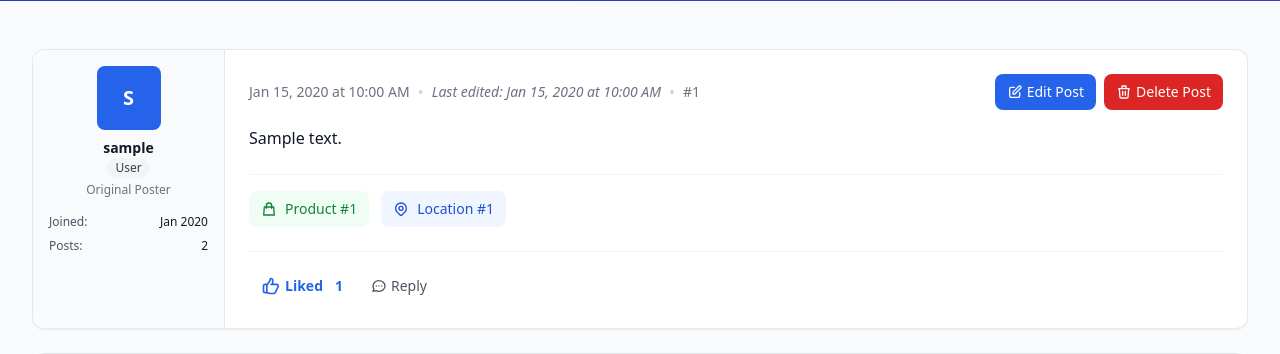
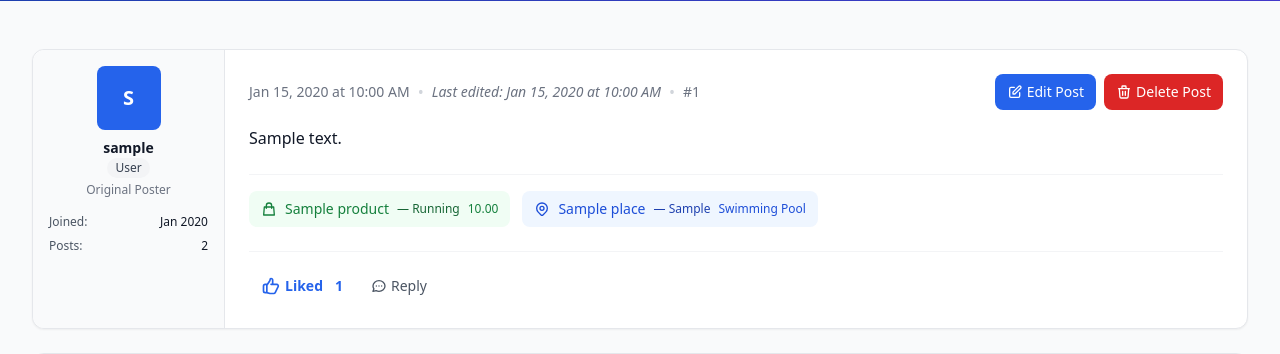
Before and after one commit to pbp-kelompok-d1/triathlon, a Django app: page /forum/00000000-0000-0000-0000-000000000001/ in a window 1280 px wide. Shown: the part 363-717 px from the top of the page. Run offline with Django 5.2, Linux system fonts and the light colour scheme; a user stored in the database is signed in; tables that the repository leaves empty hold one stand-in row (values such as "Sample post"); some libraries are stand-ins or nearby versions.

Commit message:
implement quoting product and locations

```diff
--- a/forum/models.py
+++ b/forum/models.py
@@ -37,7 +37,9 @@ class ForumPost(models.Model):
     is_pinned = models.BooleanField(default=False)
 
     # External connections for future apps
-    product_id = models.IntegerField(null=True, blank=True)  # Will link to Product model later
+    # product_id uses UUIDs to match Product.id (Product uses a UUID primary key)
+    product_id = models.UUIDField(null=True, blank=True)
+    # location_id remains IntegerField because Place uses integer PKs
     location_id = models.IntegerField(null=True, blank=True)  # Will link to Location model later
 
     # each user can like a post only once
--- a/forum/templates/forum_thread.html
+++ b/forum/templates/forum_thread.html
@@ -90,19 +90,10 @@
               <span class="text-gray-600">Posts:</span>
               <span class="text-gray-900">{{ original_poster_total_posts }}</span>
             </div>
-            <!-- <div class="flex justify-between">
-              <span class="text-gray-600">Reputation:</span>
-              <span class="text-gray-900">-</span>
-            </div> -->
+
             {% endif %}
           </div>
 
-          <!-- User Status/Badges -->
-          <!-- <div class="mt-4 pt-4 border-t border-gray-200">
-            <div class="inline-block px-2 py-1 bg-green-100 text-green-800 text-xs rounded">
-              Online
-            </div>
-          </div> -->
         </div>
 
         <!-- Main Content Area -->
@@ -152,10 +143,23 @@
           </div>
 
           <!-- External Links -->
-          {% if post.product_id or post.location_id %}
+          {% if linked_product or linked_place or post.product_id or post.location_id %}
           <div class="mt-6 pt-4 border-t border-gray-100">
             <div class="flex gap-3 flex-wrap">
-              {% if post.product_id %}
+              {% if linked_product %}
+              <a href="{% url 'shop:product_detail' linked_product.id %}" class="inline-flex items-center px-3 py-2 bg-green-50 text-green-700 rounded-lg text-sm hover:bg-green-100" title="View product details">
+                <svg class="w-4 h-4 mr-2" fill="none" stroke="currentColor" viewBox="0 0 24 24">
+                  <path stroke-linecap="round" stroke-linejoin="round" stroke-width="2" d="M16 11V7a4 4 0 00-8 0v4M5 9h14l1 12H4L5 9z"></path>
+                </svg>
+                <span class="font-medium">{{ linked_product.name }}</span>
+                {% if linked_product.category %}
+                <span class="ml-2 text-xs text-green-800">— {{ linked_product.get_category_display }}</span>
+                {% endif %}
+                {% if linked_product.price %}
+                <span class="ml-2 text-xs text-green-700">{{ linked_product.price }}</span>
+                {% endif %}
+              </a>
+              {% elif post.product_id %}
               <div class="inline-flex items-center px-3 py-2 bg-green-50 text-green-700 rounded-lg text-sm">
                 <svg class="w-4 h-4 mr-2" fill="none" stroke="currentColor" viewBox="0 0 24 24">
                   <path stroke-linecap="round" stroke-linejoin="round" stroke-width="2" d="M16 11V7a4 4 0 00-8 0v4M5 9h14l1 12H4L5 9z"></path>
@@ -163,7 +167,22 @@
                 Product #{{ post.product_id }}
               </div>
               {% endif %}
-              {% if post.location_id %}
+
+              {% if linked_place %}
+              <a href="{% url 'place:place_detail' linked_place.pk %}" class="inline-flex items-center px-3 py-2 bg-blue-50 text-blue-700 rounded-lg text-sm hover:bg-blue-100" title="View location details">
+                <svg class="w-4 h-4 mr-2" fill="none" stroke="currentColor" viewBox="0 0 24 24">
+                  <path stroke-linecap="round" stroke-linejoin="round" stroke-width="2" d="M17.657 16.657L13.414 20.9a1.998 1.998 0 01-2.827 0l-4.244-4.243a8 8 0 1111.314 0z"></path>
+                  <path stroke-linecap="round" stroke-linejoin="round" stroke-width="2" d="M15 11a3 3 0 11-6 0 3 3 0 016 0z"></path>
+                </svg>
+                <span class="font-medium">{{ linked_place.name }}</span>
+                {% if linked_place.city %}
+                <span class="ml-2 text-xs text-blue-800">— {{ linked_place.city }}</span>
+                {% endif %}
+                {% if linked_place.genre %}
+                <span class="ml-2 text-xs text-blue-700">{{ linked_place.genre }}</span>
+                {% endif %}
+              </a>
+              {% elif post.location_id %}
               <div class="inline-flex items-center px-3 py-2 bg-blue-50 text-blue-700 rounded-lg text-sm">
                 <svg class="w-4 h-4 mr-2" fill="none" stroke="currentColor" viewBox="0 0 24 24">
                   <path stroke-linecap="round" stroke-linejoin="round" stroke-width="2" d="M17.657 16.657L13.414 20.9a1.998 1.998 0 01-2.827 0l-4.244-4.243a8 8 0 1111.314 0z"></path>
@@ -349,12 +368,6 @@
                 </div> -->
               </div>
 
-              <!-- User Status -->
-              <!-- <div class="mt-4 pt-4 border-t border-gray-200">
-                <div class="inline-block px-2 py-1 bg-green-100 text-green-800 text-xs rounded">
-                  Online
-                </div>
-              </div> -->
             </div>
 
             <!-- Main Reply Content -->
@@ -867,8 +880,8 @@ function openEditModal() {
         content: dataEl.dataset.content,
         category: dataEl.dataset.category,
         sport_category: dataEl.dataset.sportCategory,
-        product_id: dataEl.dataset.productId ? parseInt(dataEl.dataset.productId) : null,
-        location_id: dataEl.dataset.locationId ? parseInt(dataEl.dataset.locationId) : null,
+      product_id: dataEl.dataset.productId ? dataEl.dataset.productId : null,
+      location_id: dataEl.dataset.locationId ? parseInt(dataEl.dataset.locationId) : null,
         is_pinned: dataEl.dataset.isPinned === 'true'
     };
     showEditModal(postData);
--- a/forum/views.py
+++ b/forum/views.py
@@ -27,6 +27,9 @@ from django.contrib.auth.decorators import login_required
 from django.utils import timezone
 from .models import ForumPost, ForumReply
 from .forms import ForumPostForm
+from place.models import Place
+from shop.models import Product
+import uuid
 
 
 # ================================ SHOWING FORUM POSTS AND DETAILS AND JSON DATA ================================
@@ -54,6 +57,9 @@ def show_forums(request):
         'user': request.user,
         'last_login': request.COOKIES.get('last_login', 'Never')
     }
+    # Include available places and products for the create-post modal dropdowns
+    context['places'] = Place.objects.all()
+    context['products'] = Product.objects.all()
     return render(request, "forums.html", context)
 
 
@@ -90,11 +96,27 @@ def post_detail(request, id):
     user_has_liked_post = False
     if request.user.is_authenticated:
         user_has_liked_post = post.user_has_liked(request.user)
+    # Try to resolve linked Product and Place objects (if any)
+    linked_product = None
+    linked_place = None
+    try:
+        if post.product_id:
+            linked_product = Product.objects.filter(pk=post.product_id).first()
+    except Exception:
+        linked_product = None
+    try:
+        if post.location_id:
+            linked_place = Place.objects.filter(pk=post.location_id).first()
+    except Exception:
+        linked_place = None
+
     context = {
         'post': post,
         'replies': replies_with_counts,
         'original_poster_total_posts': original_poster_total_posts,
-        'user_has_liked_post': user_has_liked_post
+        'user_has_liked_post': user_has_liked_post,
+        'linked_product': linked_product,
+        'linked_place': linked_place,
     }
     return render(request, "forum_thread.html", context)
 
@@ -113,7 +135,7 @@ def show_json(request):
             'sport_category_display': post.get_sport_category_display(),
             'post_views': post.post_views,
             'is_pinned': post.is_pinned,
-            'product_id': post.product_id,
+            'product_id': str(post.product_id) if post.product_id else None,
             'location_id': post.location_id,
             'created_at': post.created_at.strftime('%b %d, %Y'),
             'author': post.author.username if post.author else 'Anonymous',
@@ -146,6 +168,19 @@ def add_post_ajax(request):
     is_admin = hasattr(user, 'profile') and user.profile.role == 'ADMIN'
     is_pinned = (request.POST.get("is_pinned") == 'on') if is_admin else False
 
+    # Convert product/location IDs safely
+    def _to_uuid_or_none(val):
+        try:
+            return uuid.UUID(val) if val else None
+        except (ValueError, TypeError, AttributeError):
+            return None
+
+    def _to_int_or_none(val):
+        try:
+            return int(val) if val else None
+        except (ValueError, TypeError):
+            return None
+
     new_post = ForumPost(
         title=title,
         content=content,
@@ -153,8 +188,8 @@ def add_post_ajax(request):
         sport_category=sport_category,
         is_pinned=is_pinned,
         author=user,
-        product_id=int(product_id) if product_id else None,
-        location_id=int(location_id) if location_id else None,
+        product_id=_to_uuid_or_none(product_id),
+        location_id=_to_int_or_none(location_id),
     )
     new_post.save()
     return HttpResponse(b"CREATED", status=201)
@@ -279,8 +314,20 @@ def edit_post_ajax(request, post_id):
     # Update product_id and location_id
     product_id = request.POST.get("product_id")
     location_id = request.POST.get("location_id")
-    post.product_id = int(product_id) if product_id else None
-    post.location_id = int(location_id) if location_id else None
+    def _to_uuid_or_none(val):
+        try:
+            return uuid.UUID(val) if val else None
+        except (ValueError, TypeError, AttributeError):
+            return None
+
+    def _to_int_or_none(val):
+        try:
+            return int(val) if val else None
+        except (ValueError, TypeError):
+            return None
+
+    post.product_id = _to_uuid_or_none(product_id)
+    post.location_id = _to_int_or_none(location_id)
 
     # Set last_edited timestamp
     post.last_edited = timezone.now()
```
Also changed, not shown: forum/templates/create_forum_post_modal.html (+14 -4 lines), forum/migrations/0009_alter_forumpost_product_id.py (added), user_profile/migrations/0004_merge_20251024_1523.py (added).
